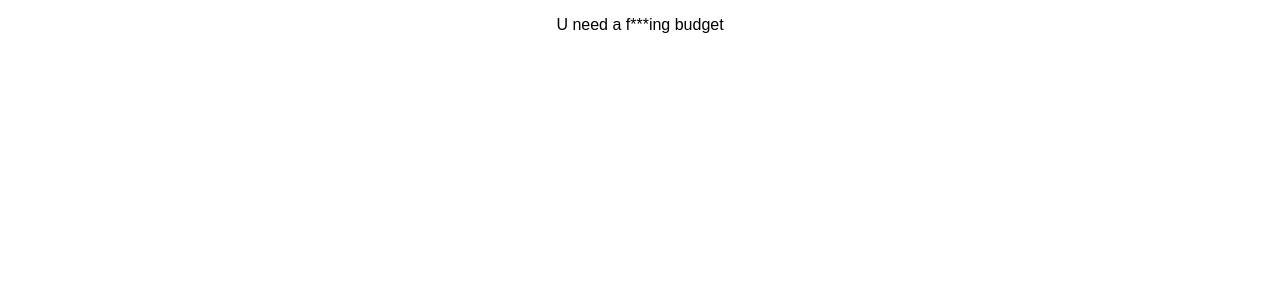
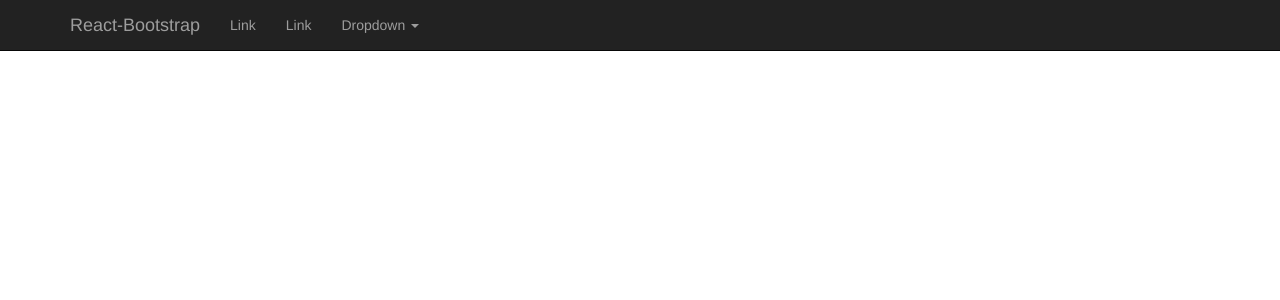
Before and after one commit to unafb/unafb, a React (Create React App) app: page / in a window 1280 px wide. Shown: the top 300 px of the page. Built offline with nearby package versions, Linux system fonts and the light colour scheme.

Commit message:
Add Navbar

```diff
--- a/package.json
+++ b/package.json
@@ -3,7 +3,9 @@
   "version": "0.1.0",
   "private": true,
   "dependencies": {
+    "bootstrap": "^3.3.7",
     "react": "^16.2.0",
+    "react-bootstrap": "^0.32.1",
     "react-dom": "^16.2.0",
     "react-scripts": "1.1.1"
   },
--- a/src/App.jsx
+++ b/src/App.jsx
@@ -1,10 +1,13 @@
 import React, { Component } from 'react';
 import './App.css';
+import Navigation from './Navigation';
 
 class App extends Component {
   render() {
     return (
+
       <div className="App">
+        <Navigation> </Navigation>
         <p>U need a f***ing budget</p>
       </div>
     );
--- /dev/null
+++ b/src/Navigation.js
@@ -0,0 +1,33 @@
+import React, { Component } from 'react';
+import { Nav, Navbar, NavItem, NavDropdown, MenuItem} from 'react-bootstrap';
+import 'bootstrap/dist/css/bootstrap.css'
+
+class Navigation extends Component {
+  render(){
+      return (
+      <Navbar className="navbar navbar-inverse navbar-fixed-top">
+      <Navbar.Header>
+        <Navbar.Brand>
+          <a href="#home">React-Bootstrap</a>
+        </Navbar.Brand>
+      </Navbar.Header>
+      <Nav className="nav navbar-nav">
+        <NavItem eventKey={1} href="#">
+          Link
+        </NavItem>
+        <NavItem eventKey={2} href="#">
+          Link
+        </NavItem>
+        <NavDropdown eventKey={3} title="Dropdown" id="basic-nav-dropdown">
+          <MenuItem eventKey={3.1}>Action</MenuItem>
+          <MenuItem eventKey={3.2}>Another action</MenuItem>
+          <MenuItem eventKey={3.3}>Something else here</MenuItem>
+          <MenuItem divider />
+          <MenuItem eventKey={3.4}>Separated link</MenuItem>
+        </NavDropdown>
+      </Nav>
+      </Navbar>);
+  }
+}
+
+export default Navigation;
```
Also changed, not shown: 2 other files (tests, documents, lock files or other folders).
